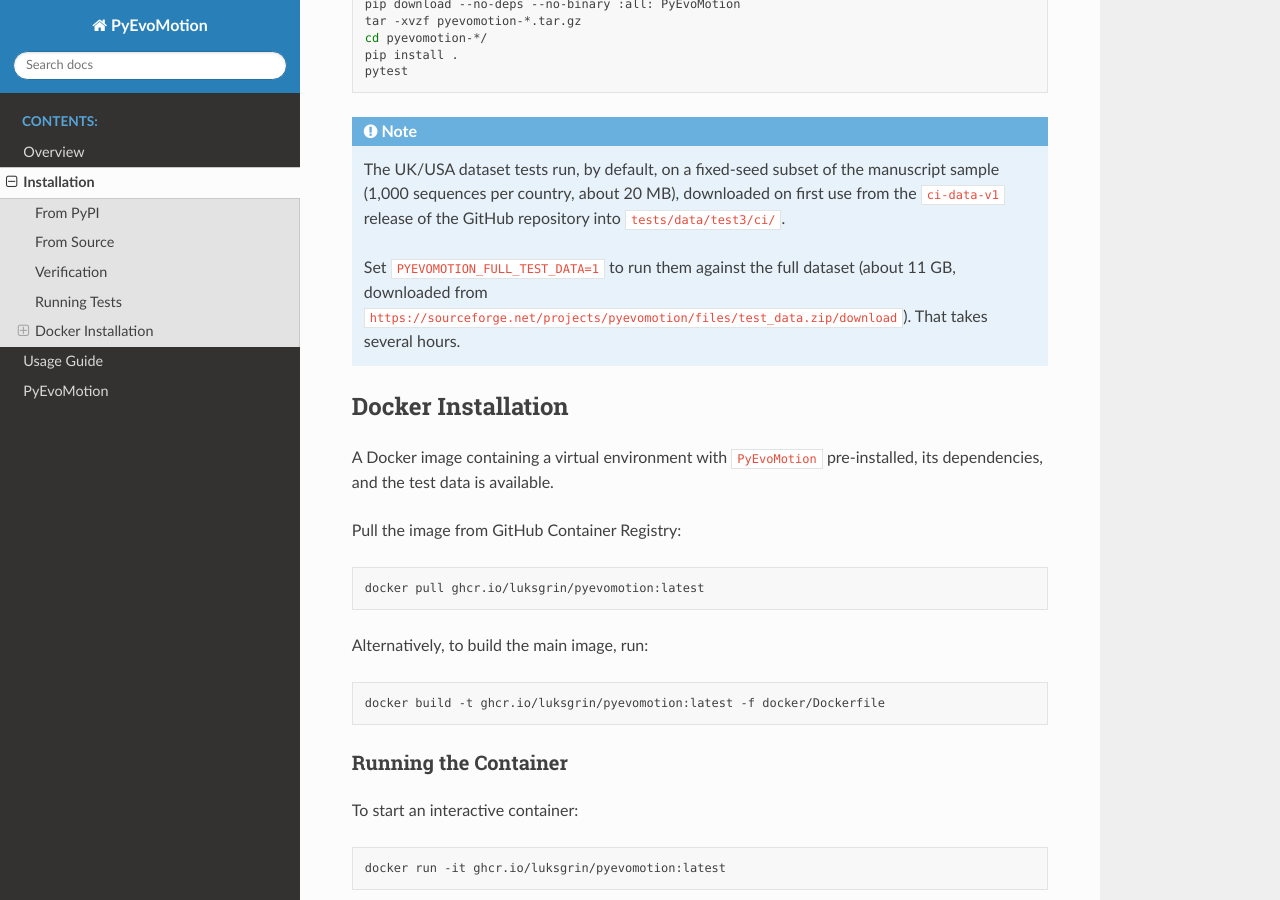
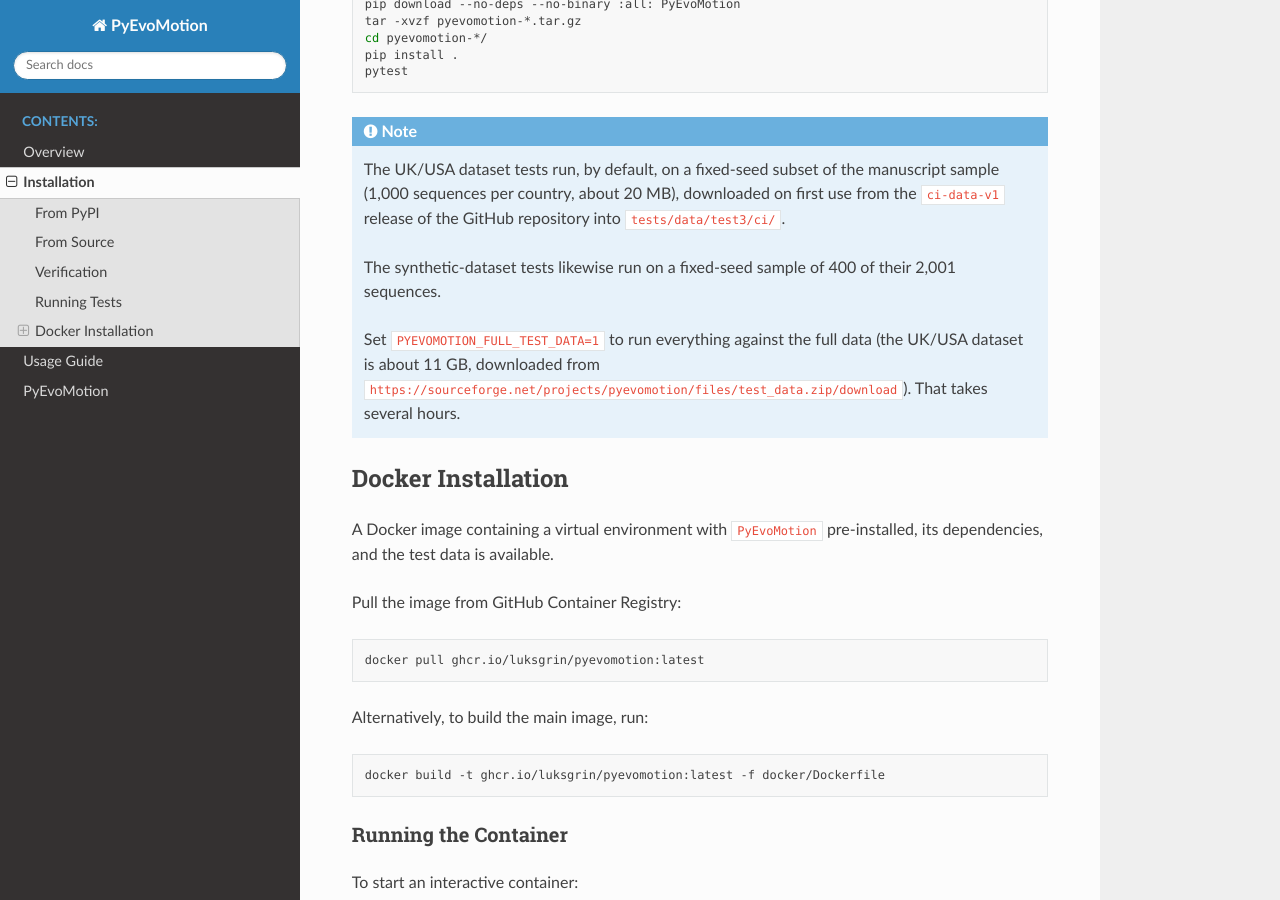
Before and after one commit to luksgrin/PyEvoMotion, a Sphinx documentation site: the page built from docs/installation.rst, in a window 1280 px wide and 900 px high, scrolled down 1921 px. Built offline with Sphinx 7.4.7 and the Read the Docs theme 3.1.0, drawn with Linux system fonts in a browser that asks for light colours.

Commit message:
release: synthetic-dataset tests sample 400 sequences in CI (see CHANGELOG.md)

```diff
--- a/docs/installation.rst
+++ b/docs/installation.rst
@@ -103,7 +103,9 @@
 .. note::
    The UK/USA dataset tests run, by default, on a fixed-seed subset of the manuscript sample (1,000 sequences per country, about 20 MB), downloaded on first use from the ``ci-data-v1`` release of the GitHub repository into ``tests/data/test3/ci/``.
 
-   Set ``PYEVOMOTION_FULL_TEST_DATA=1`` to run them against the full dataset (about 11 GB, downloaded from ``https://sourceforge.net/projects/pyevomotion/files/test_data.zip/download``). That takes several hours.
+   The synthetic-dataset tests likewise run on a fixed-seed sample of 400 of their 2,001 sequences.
+
+   Set ``PYEVOMOTION_FULL_TEST_DATA=1`` to run everything against the full data (the UK/USA dataset is about 11 GB, downloaded from ``https://sourceforge.net/projects/pyevomotion/files/test_data.zip/download``). That takes several hours.
 
 Docker Installation
 -------------------
```
Also changed, not shown: CHANGELOG.md (+3 -2 lines), README.md (+3 -1 lines), 1 other file.
